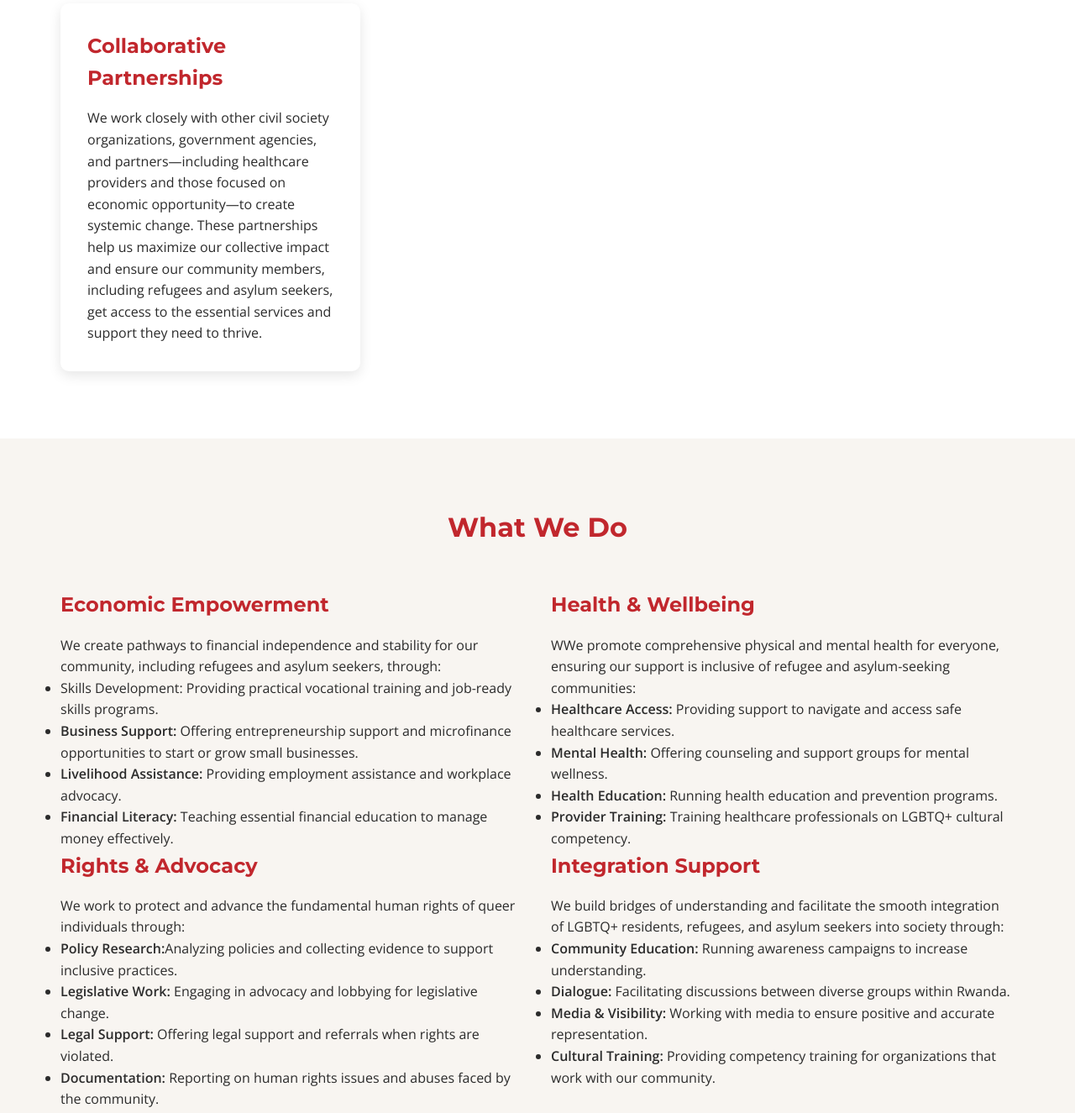
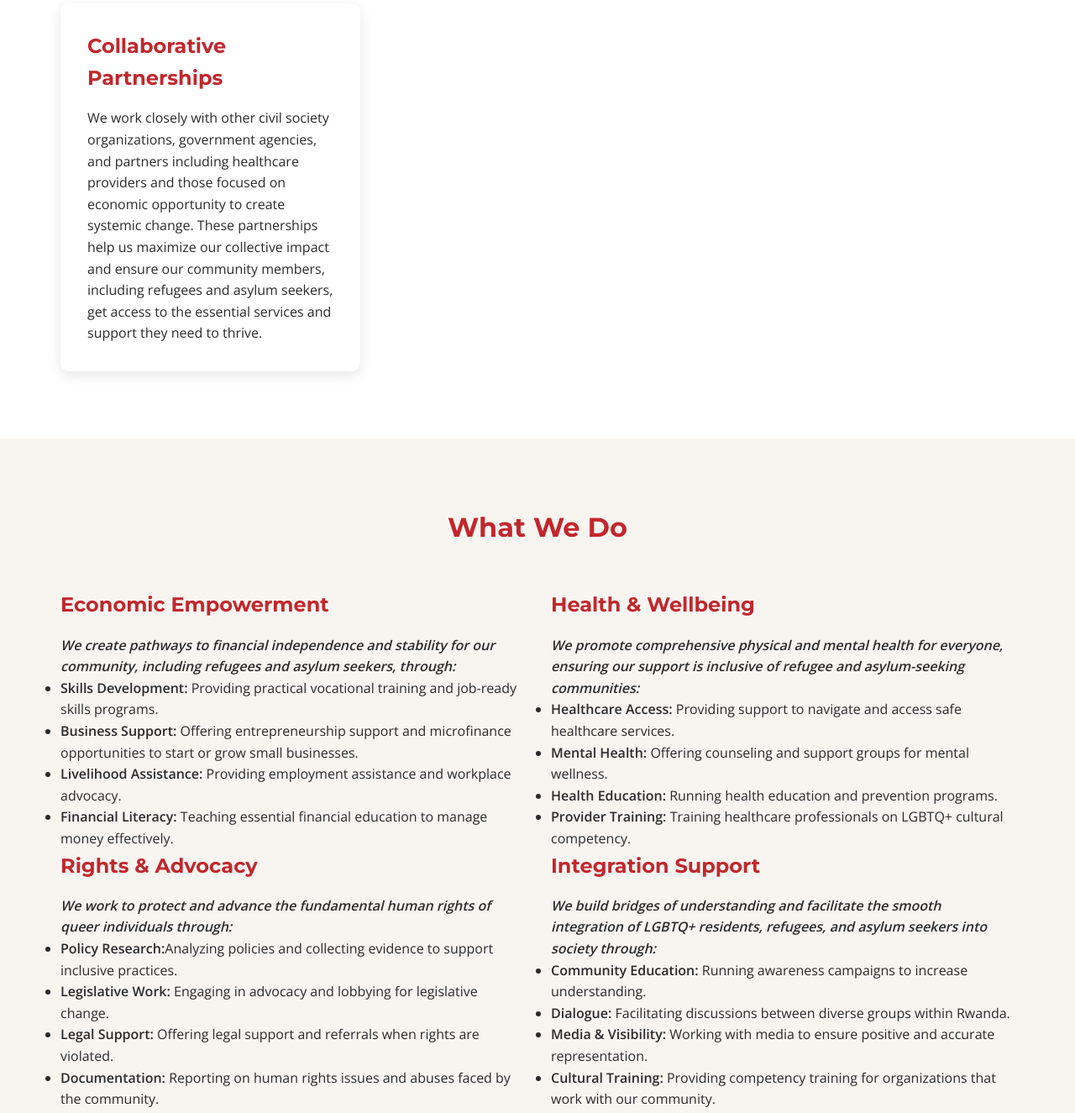
Before and after one commit to brianmugunga/Out-Loud-United, a plain HTML site: page about.html in a window 1280 px wide. Shown: the part 2600-3925 px from the top of the page at 84% size. Drawn offline with nearby package versions, Linux system fonts and the light colour scheme.

Commit message:
Update about.html

```diff
--- a/about.html
+++ b/about.html
@@ -128,7 +128,7 @@ This approach guides all our work, especially in providing vocational training,
                 </div>
                 <div class="card">
                     <h3>Collaborative Partnerships</h3>
-                    <p>We work closely with other civil society organizations, government agencies, and partners—including healthcare providers and those focused on economic opportunity—to create systemic change. These partnerships help us maximize our collective impact and ensure our community members, including refugees and asylum seekers, get access to the essential services and support they need to thrive.</p>
+                    <p>We work closely with other civil society organizations, government agencies, and partners including healthcare providers and those focused on economic opportunity to create systemic change. These partnerships help us maximize our collective impact and ensure our community members, including refugees and asylum seekers, get access to the essential services and support they need to thrive.</p>
                 </div>
             </div>
         </div>
@@ -141,16 +141,16 @@ This approach guides all our work, especially in providing vocational training,
             <div class="grid grid-2">
                 <div>
                     <h3>Economic Empowerment</h3>
-                    <p>We create pathways to financial independence and stability for our community, including refugees and asylum seekers, through:</p>
+                    <p><strong><em>We create pathways to financial independence and stability for our community, including refugees and asylum seekers, through:</em></strong></p>
                     <ul>
-                        <li><strong></strong>Skills Development:</strong> Providing practical vocational training and job-ready skills programs.</li>
+                        <li><strong>Skills Development:</strong> Providing practical vocational training and job-ready skills programs.</li>
                         <li><strong>Business Support:</strong> Offering entrepreneurship support and microfinance opportunities to start or grow small businesses.</li>
                         <li><strong>Livelihood Assistance:</strong> Providing employment assistance and workplace advocacy.</li>
                         <li><strong>Financial Literacy:</strong> Teaching essential financial education to manage money effectively.</li>
                     </ul>
 
                     <h3>Rights & Advocacy</h3>
-                    <p>We work to protect and advance the fundamental human rights of queer individuals through:</p>
+                    <p><strong><em>We work to protect and advance the fundamental human rights of queer individuals through:</em></strong></p>
                     <ul>
                         <li><strong>Policy Research:</strong>Analyzing policies and collecting evidence to support inclusive practices.</li>
                         <li><strong>Legislative Work:</strong> Engaging in advocacy and lobbying for legislative change.</li>
@@ -160,7 +160,7 @@ This approach guides all our work, especially in providing vocational training,
                 </div>
                 <div>
                     <h3>Health & Wellbeing</h3>
-                    <p>WWe promote comprehensive physical and mental health for everyone, ensuring our support is inclusive of refugee and asylum-seeking communities:</p>
+                    <p><strong><em>We promote comprehensive physical and mental health for everyone, ensuring our support is inclusive of refugee and asylum-seeking communities:</em></strong></p>
                     <ul>
                         <li><strong>Healthcare Access:</strong> Providing support to navigate and access safe healthcare services.</li>
                         <li><strong>Mental Health:</strong> Offering counseling and support groups for mental wellness.</li>
@@ -171,7 +171,7 @@ This approach guides all our work, especially in providing vocational training,
                     </ul>
 
                     <h3>Integration Support</h3>
-                    <p>We build bridges of understanding and facilitate the smooth integration of LGBTQ+ residents, refugees, and asylum seekers into society through:</p>
+                    <p><strong><em>We build bridges of understanding and facilitate the smooth integration of LGBTQ+ residents, refugees, and asylum seekers into society through:</em></strong></p>
                     <ul>
                         <li><strong>Community Education:</strong> Running awareness campaigns to increase understanding.</li>
                         <li><strong>Dialogue:</strong>  Facilitating discussions between diverse groups within Rwanda.</li>
```
